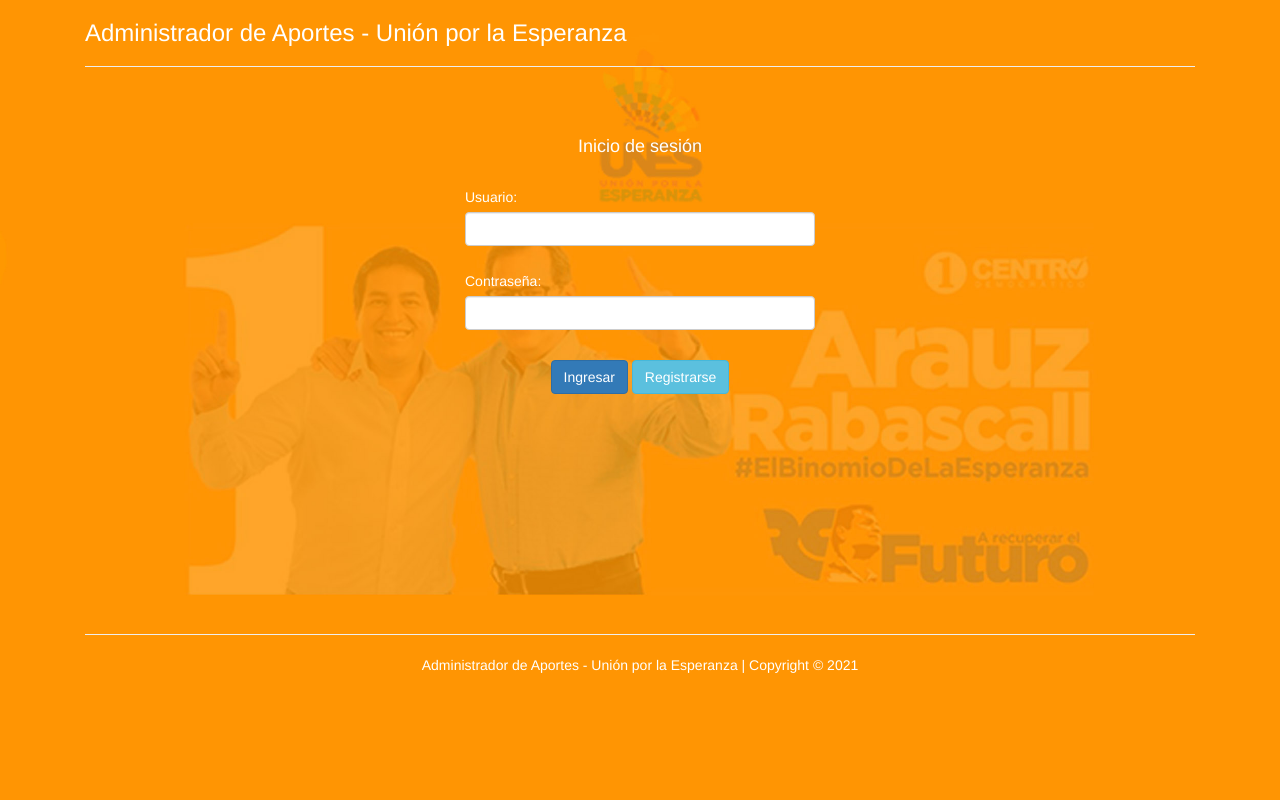
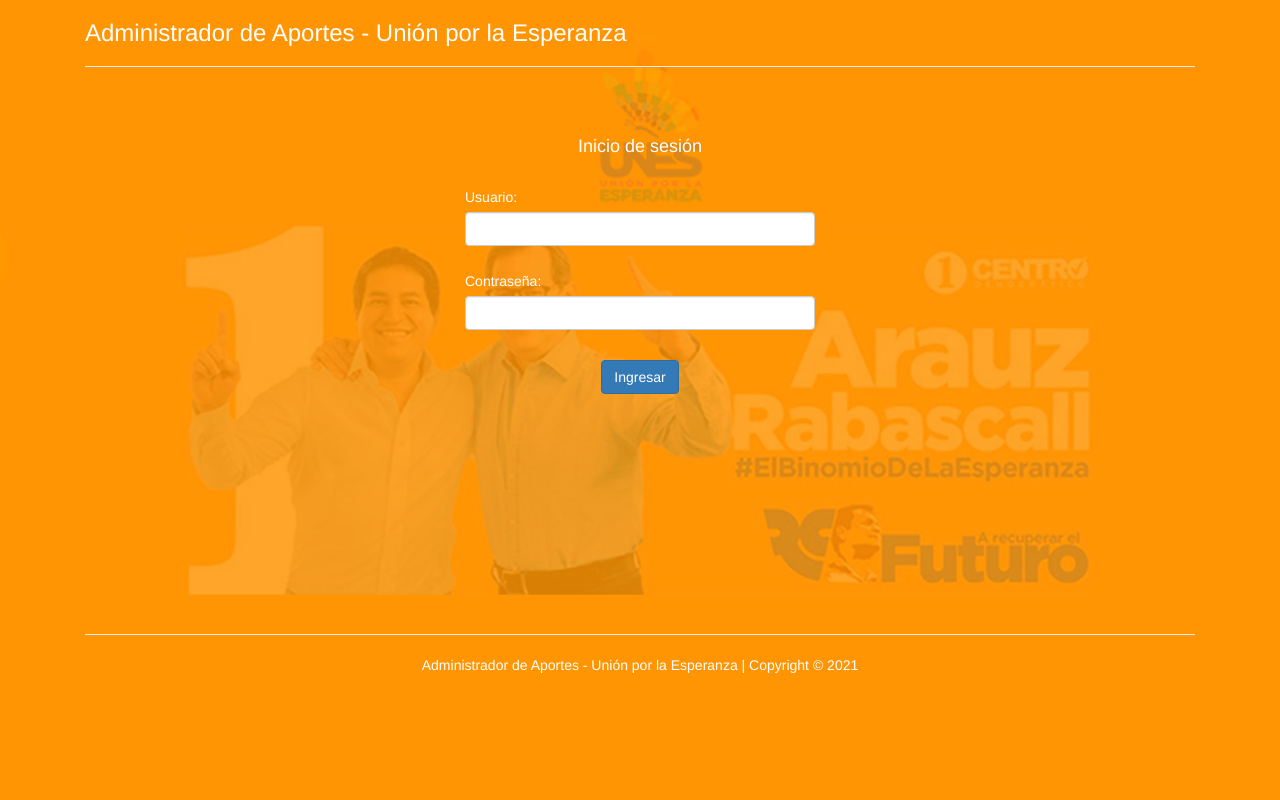
Before and after one commit to noxfero/aportes-admin, a PHP site: page / in a window 1280 px wide. Run offline with PHP 8.4, Linux system fonts and the light colour scheme; some libraries are stand-ins or nearby versions.

Commit message:
login update
login sin registro

```diff
--- a/view/loginView.php
+++ b/view/loginView.php
@@ -60,7 +60,7 @@
                     <br/>
                     <!-- Botones para iniciar sesión o registrarse -->
                     <input type="submit" value="Ingresar" class="btn btn-primary" name="login" value="login"/>
-                    <input type="submit" value="Registrarse" class="btn btn-info" name="registrar" value="registrar"/>
+                   <!-- <input type="submit" value="Registrarse" class="btn btn-info" name="registrar" value="registrar"/>-->
                 </div>
                 <div class="col-sm-4">
 				</div>
```
